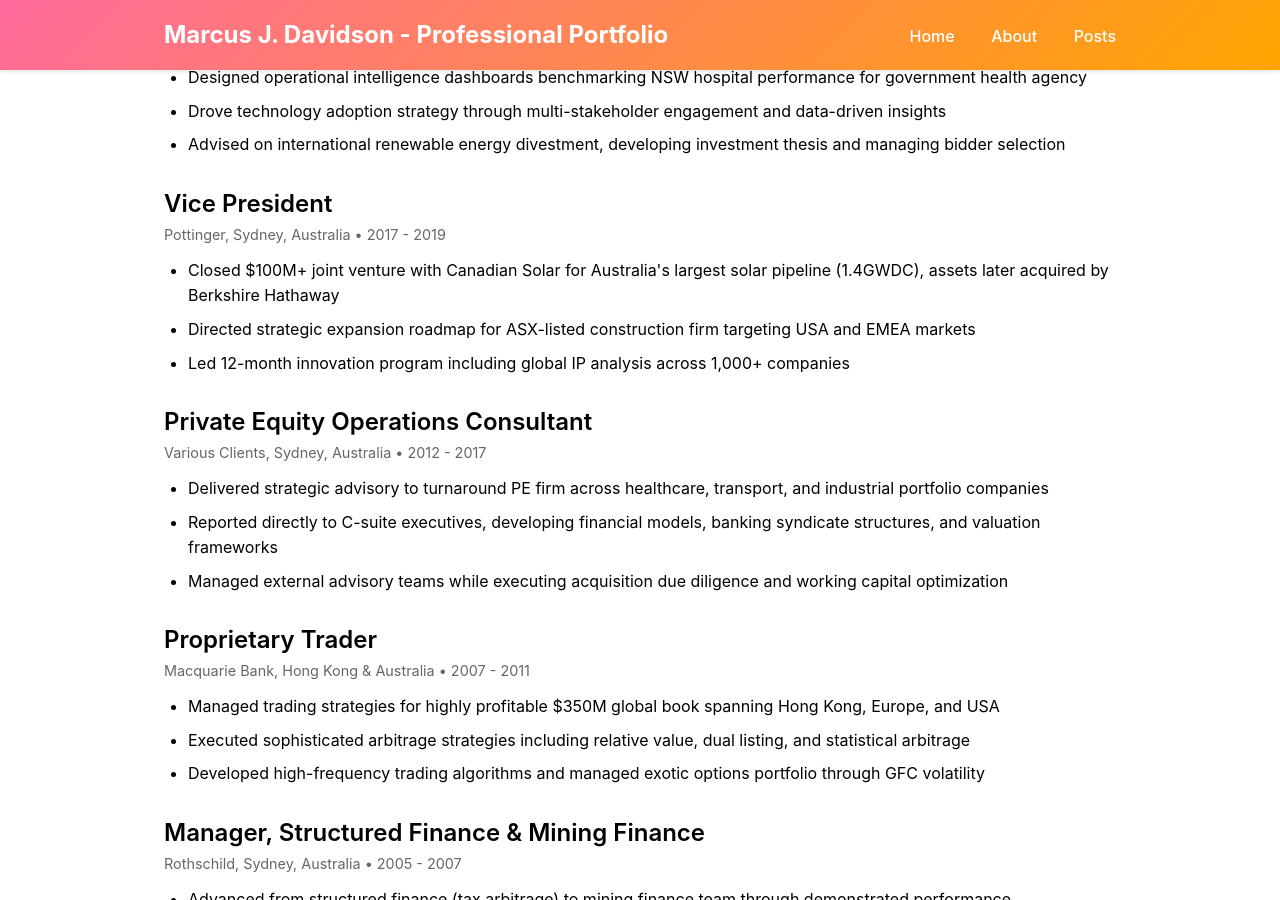
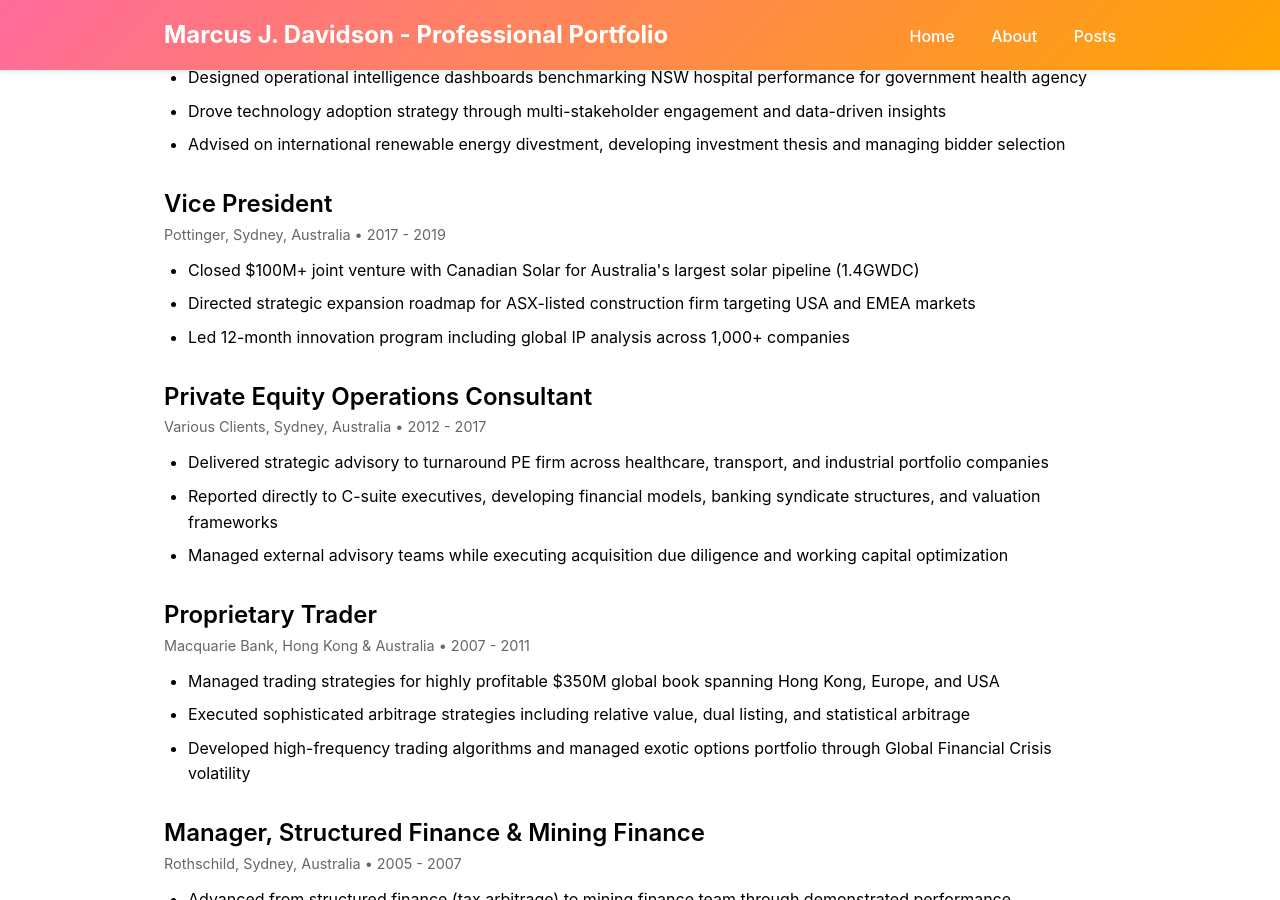
Before and after one commit to mdav43/mdav43.github.io, a Jekyll site: the page built from about.md, in a window 1280 px wide and 900 px high, scrolled down 680 px. Built offline with Jekyll 4.4.1, drawn with Linux system fonts in a browser that asks for light colours.

Commit message:
Address code review feedback - improve clarity and readability
Co-authored-by: mdav43 <3327386+mdav43@users.noreply.github.com>

```diff
--- a/about.md
+++ b/about.md
@@ -43,7 +43,7 @@ permalink: /about/
       <h3>Vice President</h3>
       <p class="company-period">Pottinger, Sydney, Australia • 2017 - 2019</p>
       <ul>
-        <li>Closed $100M+ joint venture with Canadian Solar for Australia's largest solar pipeline (1.4GWDC), assets later acquired by Berkshire Hathaway</li>
+        <li>Closed $100M+ joint venture with Canadian Solar for Australia's largest solar pipeline (1.4GWDC)</li>
         <li>Directed strategic expansion roadmap for ASX-listed construction firm targeting USA and EMEA markets</li>
         <li>Led 12-month innovation program including global IP analysis across 1,000+ companies</li>
       </ul>
@@ -65,7 +65,7 @@ permalink: /about/
       <ul>
         <li>Managed trading strategies for highly profitable $350M global book spanning Hong Kong, Europe, and USA</li>
         <li>Executed sophisticated arbitrage strategies including relative value, dual listing, and statistical arbitrage</li>
-        <li>Developed high-frequency trading algorithms and managed exotic options portfolio through GFC volatility</li>
+        <li>Developed high-frequency trading algorithms and managed exotic options portfolio through Global Financial Crisis volatility</li>
       </ul>
     </div>
 
```
